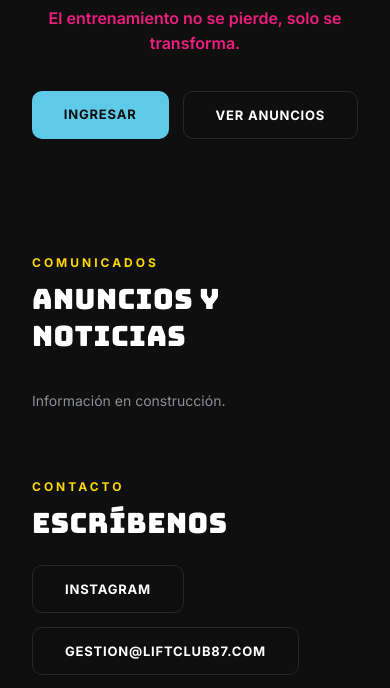
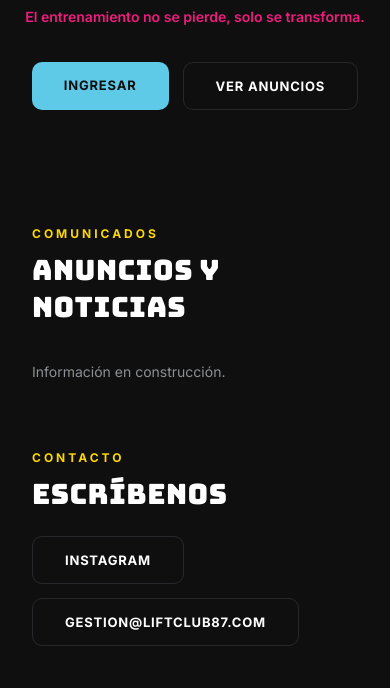
Before and after one commit to liftclub87/liftclub, a plain HTML site: page index.html in a window 390 px wide. Shown: the part 412-1100 px from the top of the page. Drawn offline with nearby package versions, Linux system fonts and the light colour scheme.

Commit message:
Add files via upload

```diff
--- a/index.html
+++ b/index.html
@@ -301,6 +301,7 @@
     .navLinks a{ padding:8px 12px; font-size:11px; }
     .hero{ padding:70px 20px 40px; }
     .hero .glyphBg{ font-size:160px; }
+    .hero p{ font-size:clamp(10px, 3.6vw, 15px); white-space:nowrap; }
     .sectionHead{ margin:56px 0 24px; }
   }
 
```
